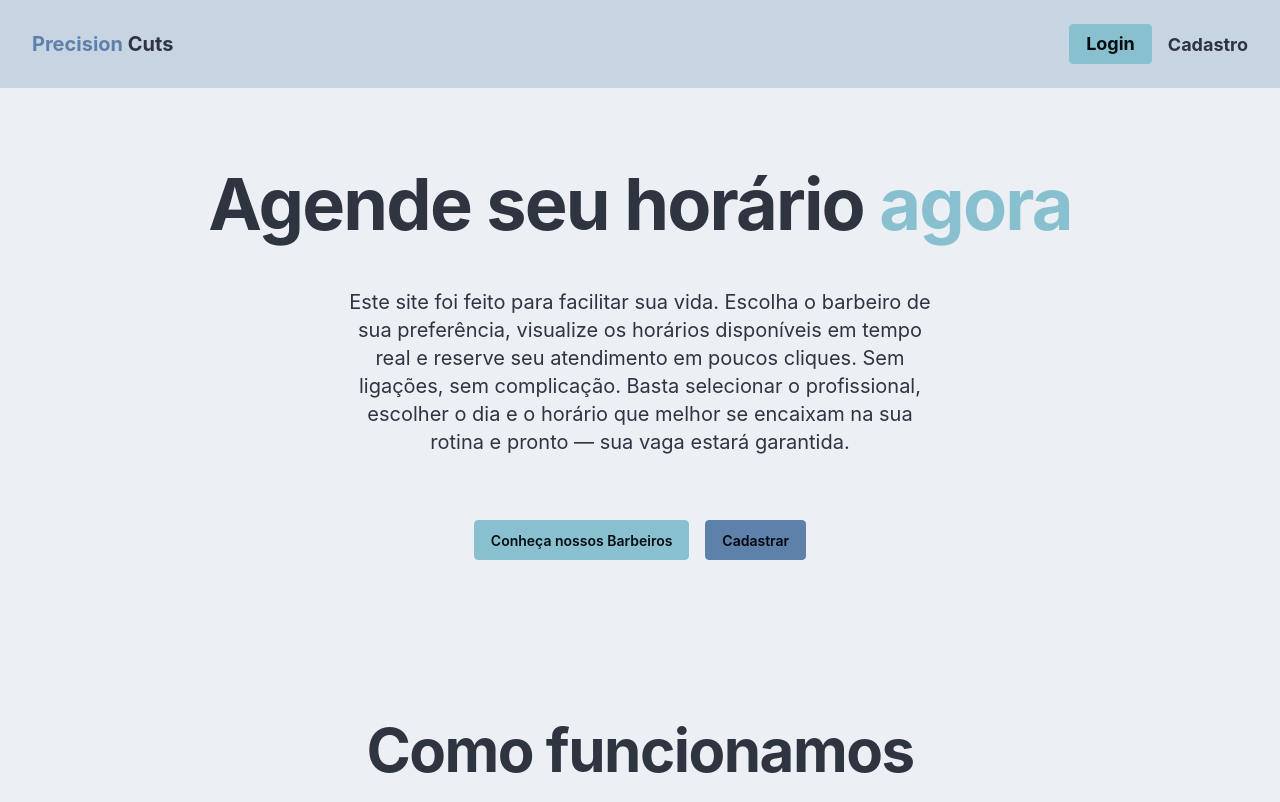
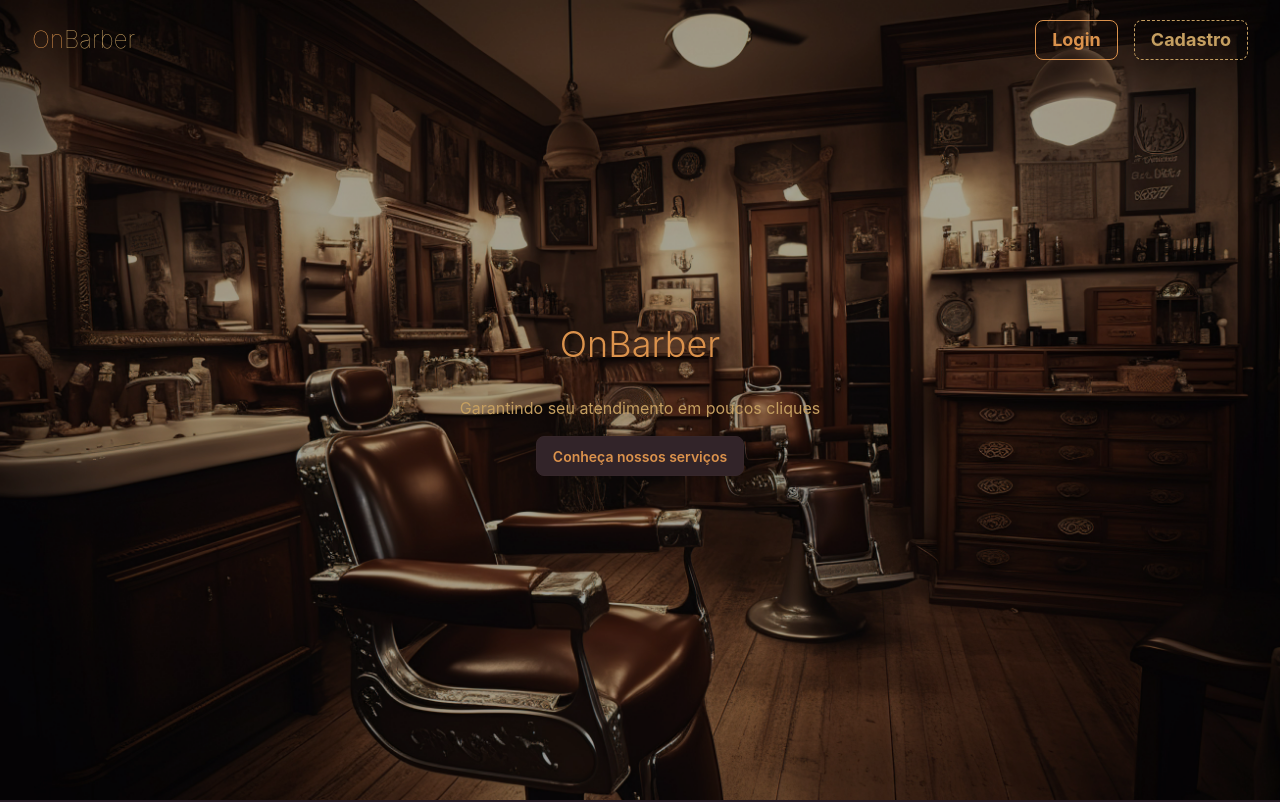
Before and after one commit to luisfilipe21/barbershop_front, a React (Vite) app: page / in a window 1280 px wide. Shown: the top 802 px of the page. Built offline with nearby package versions, Linux system fonts and the light colour scheme; no server answers.

Commit message:
feat: animation on header

```diff
--- a/index.html
+++ b/index.html
@@ -1,5 +1,5 @@
 <!doctype html>
-<html lang="en" data-theme="nord">
+<html lang="en" data-theme="coffee">
   <head>
     <meta charset="UTF-8" />
     <link rel="icon" type="image/svg+xml" href="/vite.svg" />
--- a/src/App.tsx
+++ b/src/App.tsx
@@ -10,17 +10,16 @@ function App() {
 
   const { menu } = useContext(UserContext)
   return (
-    <>
+    <div className="relative">
       <Header />
       <AnimatePresence>
         {menu ? <MenuModal /> : null}
       </AnimatePresence>
 
-      <main className="flex flex-col m-auto max-w-7xl">
-        <RoutesMain />
-      </main>
+      <RoutesMain />
+
       <Footer />
-    </>
+    </div>
   )
 }
 
--- a/src/components/Header.tsx
+++ b/src/components/Header.tsx
@@ -1,12 +1,33 @@
-import { useContext } from "react"
+import { useContext, useEffect, useState } from "react"
 import { Link } from "react-router-dom"
 import { UserContext } from "../providers/Authprovider"
 import { AiOutlineShop } from "react-icons/ai";
+import { motion, useAnimation } from "framer-motion";
 export const Header = () => {
 
     const { user, logout, openMenu } = useContext(UserContext)
+    const [scrollY, setScrollY] = useState<number>(0);
+    const controls = useAnimation();
 
+    useEffect(() => {
+        const handleScroll = () => {
+            setScrollY(window.scrollY);
+        };
 
+        window.addEventListener('scroll', handleScroll);
+
+        return () => {
+            window.removeEventListener('scroll', handleScroll);
+        };
+
+    }, [])
+
+    useEffect(() => {
+        controls.start({
+            backgroundColor: scrollY > 90 ? 'rgb(38, 27, 37)' : 'rgba(0, 0, 0, 0)',
+            transition: { duration: 0.1, ease: "easeInOut" },
+        });
+    }, [scrollY, controls]);
 
     const loggedUser = () => {
         return (
@@ -34,11 +55,11 @@ export const Header = () => {
         )
     }
     return (
-        <header className="w-full m-auto bg-secondary/35">
-            <div className="max-w-7xl flex items-center justify-center min-sm:py-4 m-auto min-sm:px-8">
-                <div className="flex items-center justify-between w-full gap-2 py-2 font-bold text-xl">
+        <header className={`w-full m-auto relative z-50`}>
+            <motion.div animate={controls} className="w-full fixed max-w-7xl flex items-center justify-center m-auto px-4 min-sm:py-4 min-sm:px-8 top-0 z-50">
+                <div className="flex items-center justify-between w-full gap-2 py-1 font-thin text-2xl hover:underline">
                     <Link to="/">
-                        <span className="text-primary">Precision</span> Cuts
+                        <span className="text-primary">On</span>Barber
                     </Link>
 
 
@@ -47,13 +68,13 @@ export const Header = () => {
                             <nav className="gap-4 max-sm:hidden">
                                 <ul className="flex items-center gap-4">
                                     <li>
-                                        <Link to="/login" className="text-sm hover:underline cursor-pointer sm:text-lg font-bold btn btn-accent">
+                                        <Link to="/login" className="text-sm hover:underline cursor-pointer sm:text-lg font-bold btn btn-primary btn-outline">
                                             Login
                                         </Link>
                                     </li>
                                     <li>
                                         <Link to="/register">
-                                            <button className="text-sm hover:underline cursor-pointer sm:text-lg font-bold">Cadastro</button>
+                                            <button className="text-sm hover:underline cursor-pointer sm:text-lg font-bold btn btn-dash ">Cadastro</button>
                                         </Link>
                                     </li>
                                 </ul>
@@ -67,7 +88,7 @@ export const Header = () => {
                         </>
                     }
                 </div>
-            </div>
+            </motion.div>
         </header>
     )
 }
--- /dev/null
+++ b/src/components/barber/index.tsx
@@ -0,0 +1,72 @@
+import { useContext } from "react"
+import { useNavigate } from "react-router-dom"
+import { UserContext } from "../../providers/Authprovider"
+import type { IReturnBarber } from "../../interfaces/interfaces"
+import placeholder from "../../assets/barbeiro_identico_embedded.svg"
+export const SingleBarberComponent = () => {
+    const { barber, user } = useContext(UserContext)
+    const navigate = useNavigate();
+
+    const handleBarber = (barber: IReturnBarber) => {
+        navigate(`/user/schedule/${barber.id}`)
+    }
+
+    return (
+
+        <div className="flex max-sm:flex-col justify-around flex-wrap gap-10">
+            {user!.Schedule.length < 0 ? user?.Schedule.map((barber, index) => (
+
+               <div
+                    key={index}
+                    className="rounded-lg border bg-primary/35 shadow-sm hover:shadow-2xl w-2xs"
+                >
+                    <figure className="aspect-square overflow-hidden">
+                        <img
+                            src={placeholder}
+                            // alt={barber.name}
+                            className="h-full w-full object-cover rounded-t-lg"
+                        />
+                    </figure>
+                    <div className="p-4">
+                        <h3 className="font-bold text-xl">
+                            adads
+                            {/* {barber.name} */}
+                            </h3>
+                        <p className="text-base">
+                            {/* ({barber.phone.slice(0, 2)}) {barber.phone.slice(2, 7)}-{barber.phone.slice(7, 11)} */}
+                        </p>
+                    </div>
+                </div>
+            ))
+            :
+            <p>Você não tem horários marcados</p>
+
+            }
+
+            {/* {barber?.map((barber, index) => (
+                <div
+                    key={index}
+                    className="rounded-lg border bg-primary/35 shadow-sm hover:shadow-2xl w-2xs"
+                >
+                    <figure className="aspect-square overflow-hidden">
+                        <img
+                            src={placeholder}
+                            alt={barber.name}
+                            className="h-full w-full object-cover rounded-t-lg"
+                        />
+                    </figure>
+                    <div className="p-4">
+                        <h3 className="font-bold text-xl">{barber.name}</h3>
+                        <p className="text-base">
+                            ({barber.phone.slice(0, 2)}) {barber.phone.slice(2, 7)}-{barber.phone.slice(7, 11)}
+                        </p>
+                        <button className="btn btn-secondary mt-4 w-full" onClick={() => handleBarber(barber)}>
+                            Conheça o Profissional
+                        </button>
+
+                    </div>
+                </div>
+            ))} */}
+        </div>
+    )
+}
--- a/src/features/components/HomePageComponents/AboutUs.tsx
+++ b/src/features/components/HomePageComponents/AboutUs.tsx
@@ -1,15 +1,15 @@
 import { useContext } from "react"
 import { UserContext } from "../../../providers/Authprovider"
 import { Link } from "react-router-dom"
+import { SingleBarberComponent } from "../../../components/barber"
 
 export const AboutUs = () => {
 
 
     const { user } = useContext(UserContext)
-
     return (
 
-        <section className="px-4 py-20 max-w-7xl m-auto">
+        <section className="flex flex-col justify-center px-4 py-8 min-h-screen max-w-7xl m-auto bg-primary">
             {!user ?
                 <div className="flex flex-col items-center text-center  gap-6 max-sm:px-2">
                     <h1 className="text-5xl font-bold tracking-tight sm:text-6xl md:text-7xl">
@@ -34,15 +34,32 @@ export const AboutUs = () => {
                 </div>
                 :
                 <div className="container flex flex-col items-center text-center gap-2 max-sm:px-2">
+                    {user.role === "CLIENT" ?
+                        <>
+                            <div className="mt-10 flex flex-col gap-4 sm:flex-row">
+                                <h1 className="text-5xl font-bold tracking-tight sm:text-6xl md:text-7xl">
+                                    Sua próxima seção está marcada com o:
+                                </h1>
+                                <SingleBarberComponent/>
+                                {/* <p className="mt-6 max-w-[600px] md:text-xl">
+                                    Puxar aqui os dados do próximo atendimento.
+                                </p> */}
+                            </div>
+                        </>
+                        :
+                        <>
+                            <div className="mt-10 flex flex-col gap-4 sm:flex-row">
                                 <h1 className="text-5xl font-bold tracking-tight sm:text-6xl md:text-7xl">
                                     Seu próximo atendimento é com:
                                 </h1>
                                 <p className="mt-6 max-w-[600px] md:text-xl">
                                     Puxar aqui os dados do próximo atendimento.
                                 </p>
-                    <div className="mt-10 flex flex-col gap-4 sm:flex-row">
+                            </div>
+                        </>
+                    }
 
-                    </div>
+
                 </div>
             }
         </section>
--- /dev/null
+++ b/src/features/components/HomePageComponents/Presentation.tsx
@@ -0,0 +1,19 @@
+export const Presentation = () => {
+    return (
+        <section className="w-full h-screen bg-custom absolute top-0">
+            <div className="flex flex-col items-center bg-black/35 justify-center m-auto gap-8 h-full px-2">
+                <h1 className="text-4xl font-inter font-light text-primary">
+                    OnBarber
+                </h1>
+                <div className="flex flex-col items-center justify-center gap-4">
+                    <p>
+                        Garantindo seu atendimento em poucos cliques
+                    </p>
+                    <button className="btn btn-soft btn-primary">
+                        Conheça nossos serviços
+                    </button>
+                </div>
+            </div>
+        </section>
+    )
+}
--- a/src/global.css
+++ b/src/global.css
@@ -1,6 +1,6 @@
 @import "tailwindcss";
 @plugin "daisyui" {
-  themes: nord --default, dark --prefersdark;
+  themes: coffee --default, dark --prefersdark;
 }
 
 @layer base {
@@ -30,7 +30,8 @@
     --chart-3: 197 37% 24%;
     --chart-4: 43 74% 66%;
     --chart-5: 27 87% 67%;
-    --radius: 0.5rem
+    --radius: 0.5rem;
+    --background-image: url("../assets/imgFundo.jpg");
   }
   .dark {
     --background: 224 71.4% 4.1%;
@@ -59,3 +60,14 @@
     --chart-5: 340 75% 55%
   }
 }
+
+
+@layer utilities {
+  .bg-custom {
+    background-image: url('/src/assets/imgFundo.jpg');
+    background-repeat: no-repeat;
+    background-size: cover;
+    background-position: center;
+  }
+
+}
--- a/src/pages/Home/index.tsx
+++ b/src/pages/Home/index.tsx
@@ -1,11 +1,10 @@
 import { useContext, useEffect } from "react"
 import { UserContext } from "../../providers/Authprovider"
-import { Link } from "react-router-dom"
-import { BarbersComponent } from "../../components/barbers"
 import { ToastContainer } from "react-toastify"
 import { AboutUs } from "../../features/components/HomePageComponents/AboutUs"
 import { HowWeWork } from "../../features/components/HomePageComponents/HowWeWork"
 import { BarbersDisplay } from "../../features/components/HomePageComponents/BarbersDisplay"
+import { Presentation } from "../../features/components/HomePageComponents/Presentation"
 
 export const Home = () => {
     const { barber, getAllBarbers } = useContext(UserContext)
@@ -18,11 +17,12 @@ export const Home = () => {
     }, [])
 
     return (
-        <>
+        <main className="flex flex-col justify-center m-auto">
             <ToastContainer />
-            <AboutUs/>
-           <HowWeWork/>
-           <BarbersDisplay/>
-        </>
+            <Presentation />
+            <AboutUs />
+            <HowWeWork />
+            <BarbersDisplay />
+        </main>
     )
 }
```
Also changed, not shown: src/components/barbers/index.tsx (+8 -6 lines), src/assets/imgFundo.jpg (added). Lines whose indentation alone changed are shown as unchanged.
